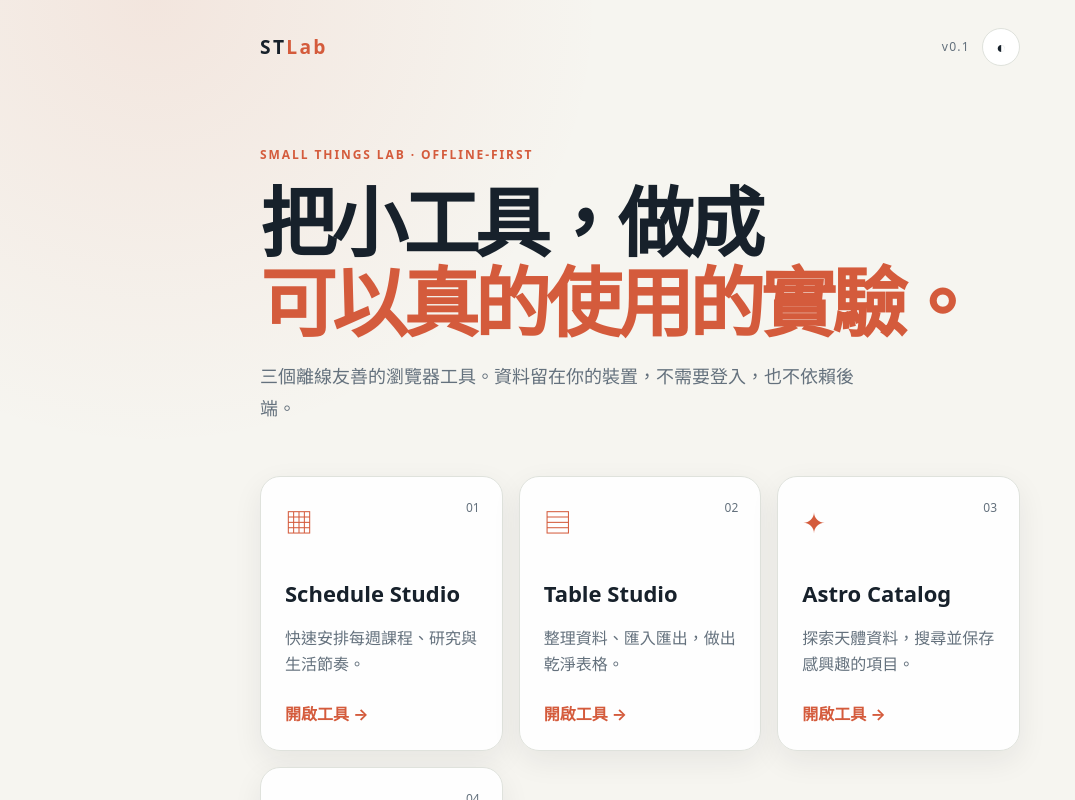
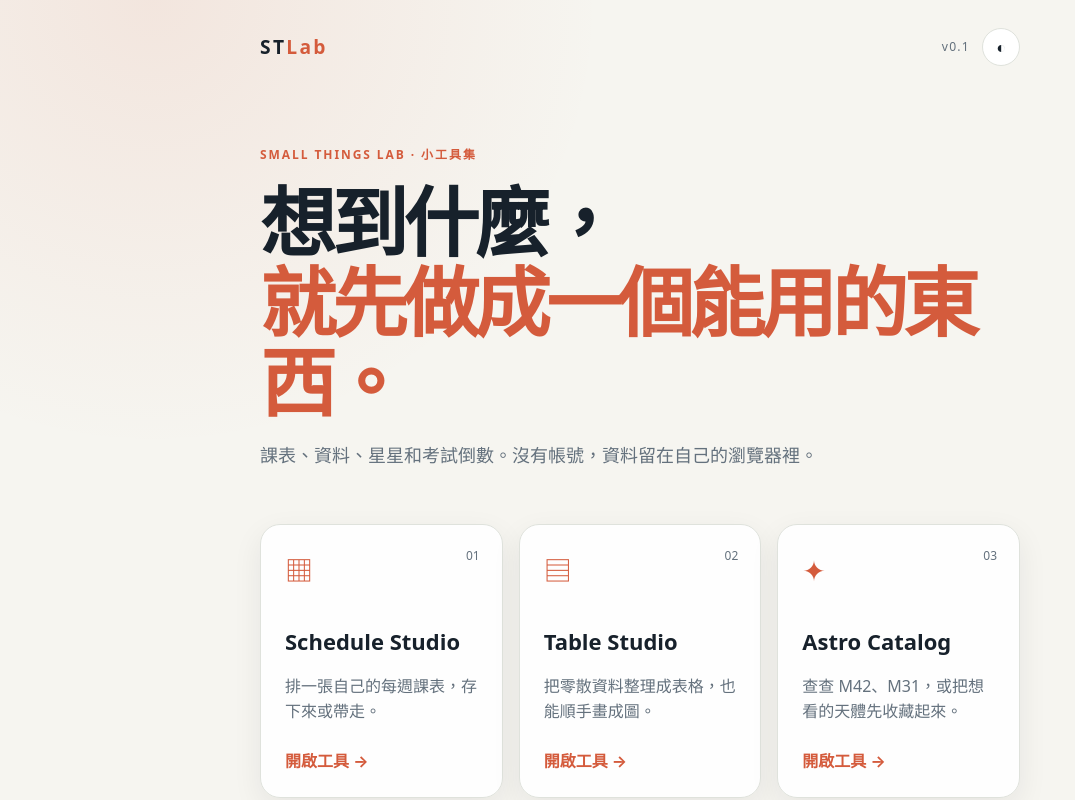
Before and after one commit to oMiki0826o/STLab, a Next.js app: page / in a window 1280 px wide. Shown: the top 800 px of the page, without its empty margins (0-1075 px from the left). Built offline with nearby package versions, Linux system fonts and the light colour scheme.

Commit message:
調整 Small Things Lab 文案語氣

```diff
--- a/app/page.tsx
+++ b/app/page.tsx
@@ -1,5 +1,13 @@
 import Link from "next/link";
 import ThemeToggle from "../components/theme-toggle";
 
-const tools = [{ href: "/schedule", icon: "▦", title: "Schedule Studio", text: "快速安排每週課程、研究與生活節奏。" }, { href: "/table", icon: "▤", title: "Table Studio", text: "整理資料、匯入匯出，做出乾淨表格。" }, { href: "/astro", icon: "✦", title: "Astro Catalog", text: "探索天體資料，搜尋並保存感興趣的項目。" }, { href: "/exam", icon: "◷", title: "Exam Planner", text: "記錄考試日期、倒數與每科準備進度。" }];
-export default function Home() { return <main className="shell"><nav className="topbar" aria-label="Small Things Lab"><span className="brand">ST<span>Lab</span></span><div className="top-actions"><span className="version">v0.1</span><ThemeToggle /></div></nav><header className="hero"><p className="eyebrow">SMALL THINGS LAB · OFFLINE-FIRST</p><h1>把小工具，做成<br /><em>可以真的使用的實驗。</em></h1><p className="lede">三個離線友善的瀏覽器工具。資料留在你的裝置，不需要登入，也不依賴後端。</p></header><section className="tool-grid" aria-label="工具列表">{tools.map((tool, index) => <Link className="tool-card" href={tool.href} key={tool.href}><span className="tool-index">0{index + 1}</span><span className="tool-icon" aria-hidden="true">{tool.icon}</span><h2>{tool.title}</h2><p>{tool.text}</p><span className="arrow">開啟工具 <span aria-hidden="true">→</span></span></Link>)}</section><footer>Small Things Lab · 資料只留在本機 · Static export</footer></main>; }
+const tools = [
+  { href: "/schedule", icon: "▦", title: "Schedule Studio", text: "排一張自己的每週課表，存下來或帶走。" },
+  { href: "/table", icon: "▤", title: "Table Studio", text: "把零散資料整理成表格，也能順手畫成圖。" },
+  { href: "/astro", icon: "✦", title: "Astro Catalog", text: "查查 M42、M31，或把想看的天體先收藏起來。" },
+  { href: "/exam", icon: "◷", title: "Exam Planner", text: "記下考試日期，看看還剩多少時間準備。" },
+];
+
+export default function Home() {
+  return <main className="shell"><nav className="topbar" aria-label="Small Things Lab"><span className="brand">ST<span>Lab</span></span><div className="top-actions"><span className="version">v0.1</span><ThemeToggle /></div></nav><header className="hero"><p className="eyebrow">SMALL THINGS LAB · 小工具集</p><h1>想到什麼，<br /><em>就先做成一個能用的東西。</em></h1><p className="lede">課表、資料、星星和考試倒數。沒有帳號，資料留在自己的瀏覽器裡。</p></header><section className="tool-grid" aria-label="工具列表">{tools.map((tool, index) => <Link className="tool-card" href={tool.href} key={tool.href}><span className="tool-index">0{index + 1}</span><span className="tool-icon" aria-hidden="true">{tool.icon}</span><h2>{tool.title}</h2><p>{tool.text}</p><span className="arrow">開啟工具 <span aria-hidden="true">→</span></span></Link>)}</section><footer>Small Things Lab · 資料只留在本機</footer></main>;
+}
```
Also changed, not shown: 1 other file (tests, documents, lock files or other folders).
